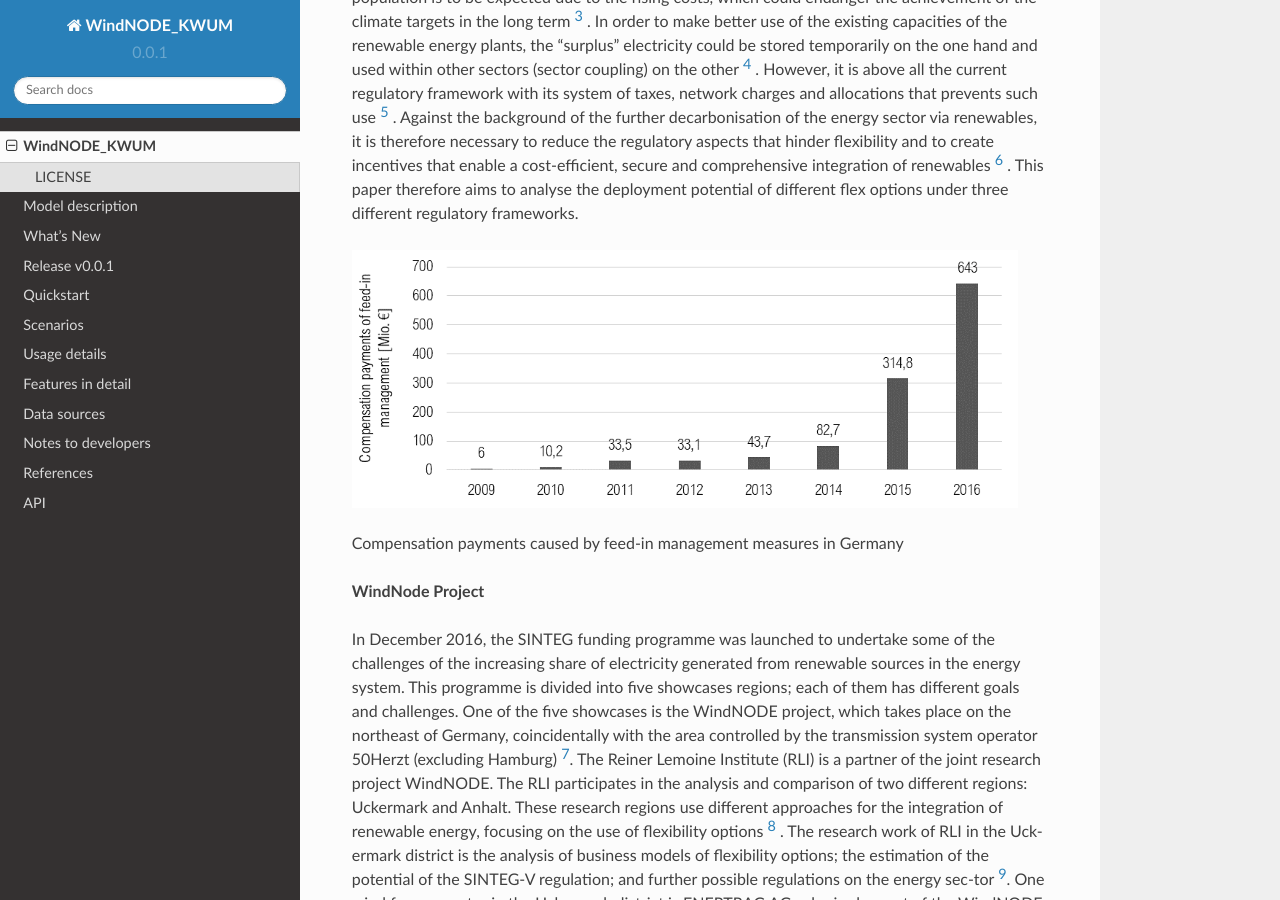
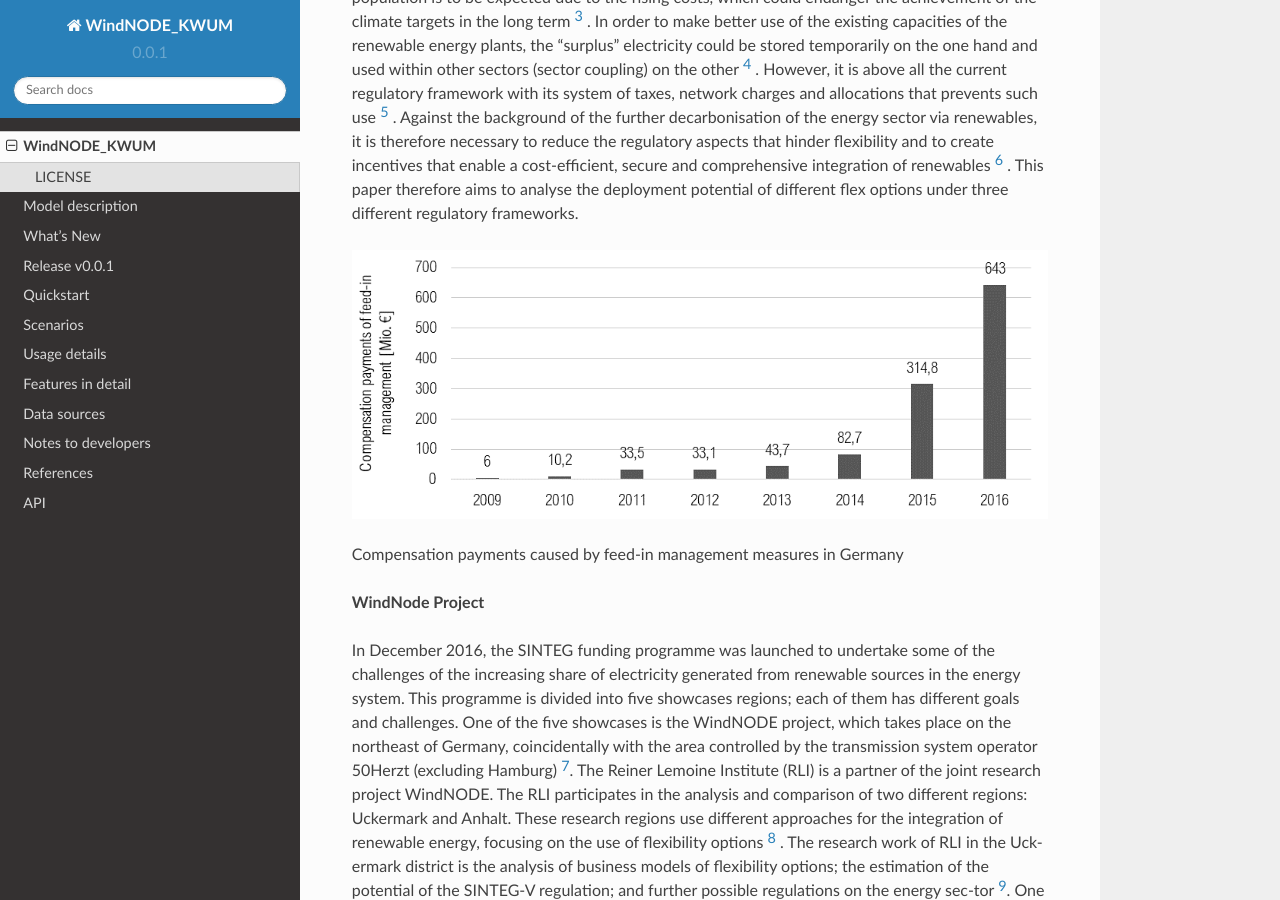
Before and after one commit to windnode/WindNODE_KWUM, a Sphinx documentation site: the page built from doc/start_page.rst, in a window 1280 px wide and 900 px high, scrolled down 366 px. Built offline with Sphinx 7.4.7 and the Read the Docs theme 2.0.0, drawn with Linux system fonts in a browser that asks for light colours; formulas are drawn with MathJax 3.

Commit message:
updated images

```diff
--- a/doc/start_page.rst
+++ b/doc/start_page.rst
@@ -9,7 +9,6 @@
 
 
 .. image:: pictures/einsman_entschaedigungszahlungen.png
-    :width: 500pt
     :alt: Compensation payments caused by feed-in management measures in Germany
 
 Compensation payments caused by feed-in management measures in Germany
@@ -27,7 +26,6 @@
 The focus region under consideration is located in the north-eastern part of the Uckermark and covers 1470 km², about half of the Uckermark [#]_ . The company Enertrag, the largest operator of wind turbines on site, provided the measurement data required for this investigation with regard to wind generation and control [#]_ . Since their plants extend over the postcode areas around 16303, 16306, 16307, 17291 and 17326, the focus region was defined on this basis (see Figure 2.1).
 
 .. image:: pictures/focus_region.png
-    :width: 500pt
     :alt: Geographical classification of the focus region
 Geographical classification of the focus region
 
```
